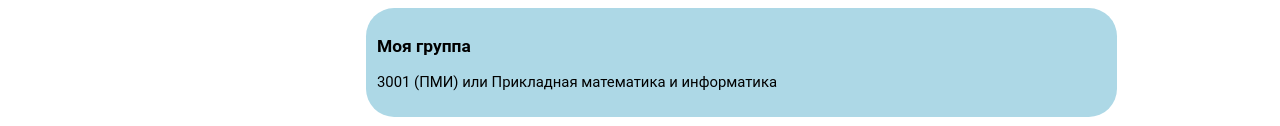
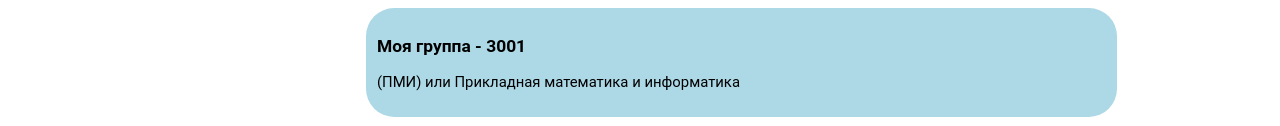
Before and after one commit to Dmitriinv/Dmitriinv.github.io, a plain HTML site: page index.html in a window 1280 px wide. Shown: the part 541-667 px from the top of the page. Drawn offline with Linux system fonts and the light colour scheme; a web font is replaced by a local one.

Commit message:
Update index.html

```diff
--- a/index.html
+++ b/index.html
@@ -41,8 +41,8 @@
                 </p>
             </div>
             <div class="nvsu">
-                <h3> Моя группа</h3>
-                <p> 3001 (ПМИ) или Прикладная математика и информатика </p>
+                <h3> Моя группа - 3001 </h3>
+                <p>(ПМИ) или Прикладная математика и информатика </p>
 
             </div>
         </section>
```
